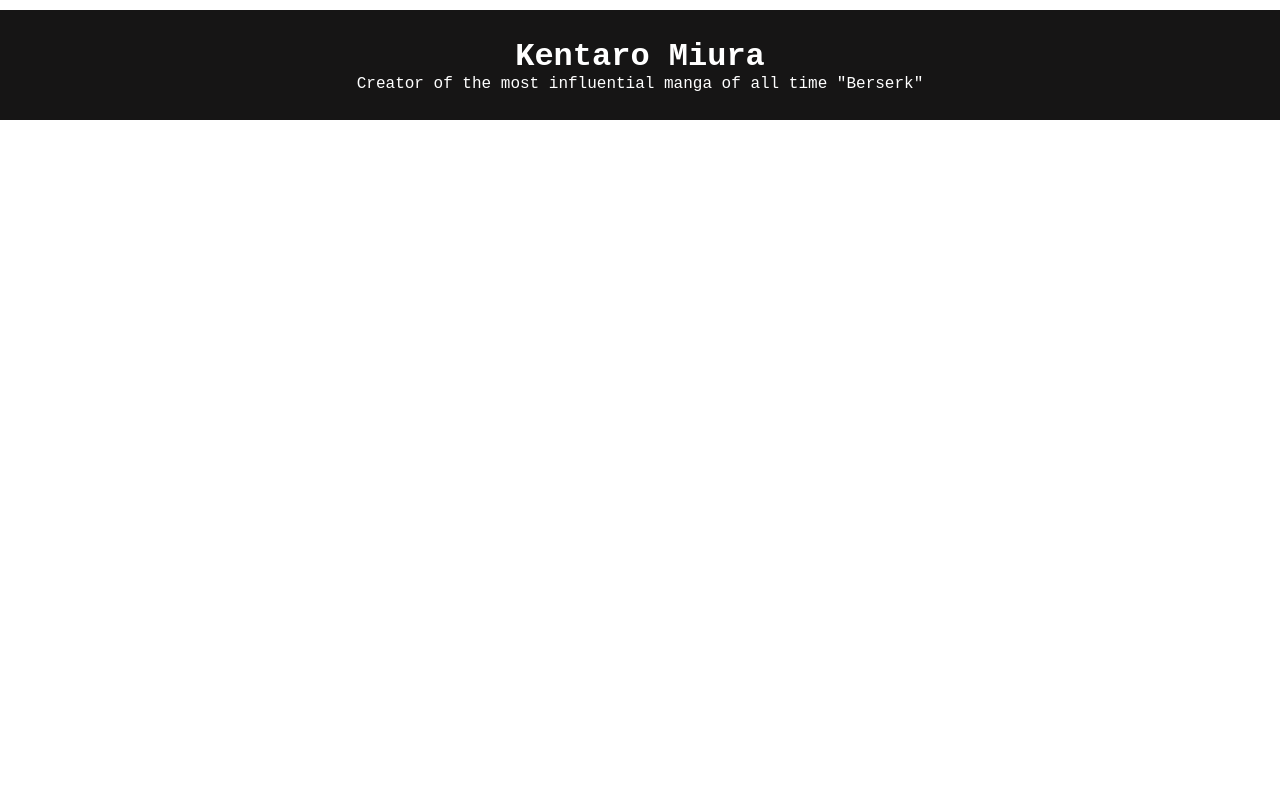
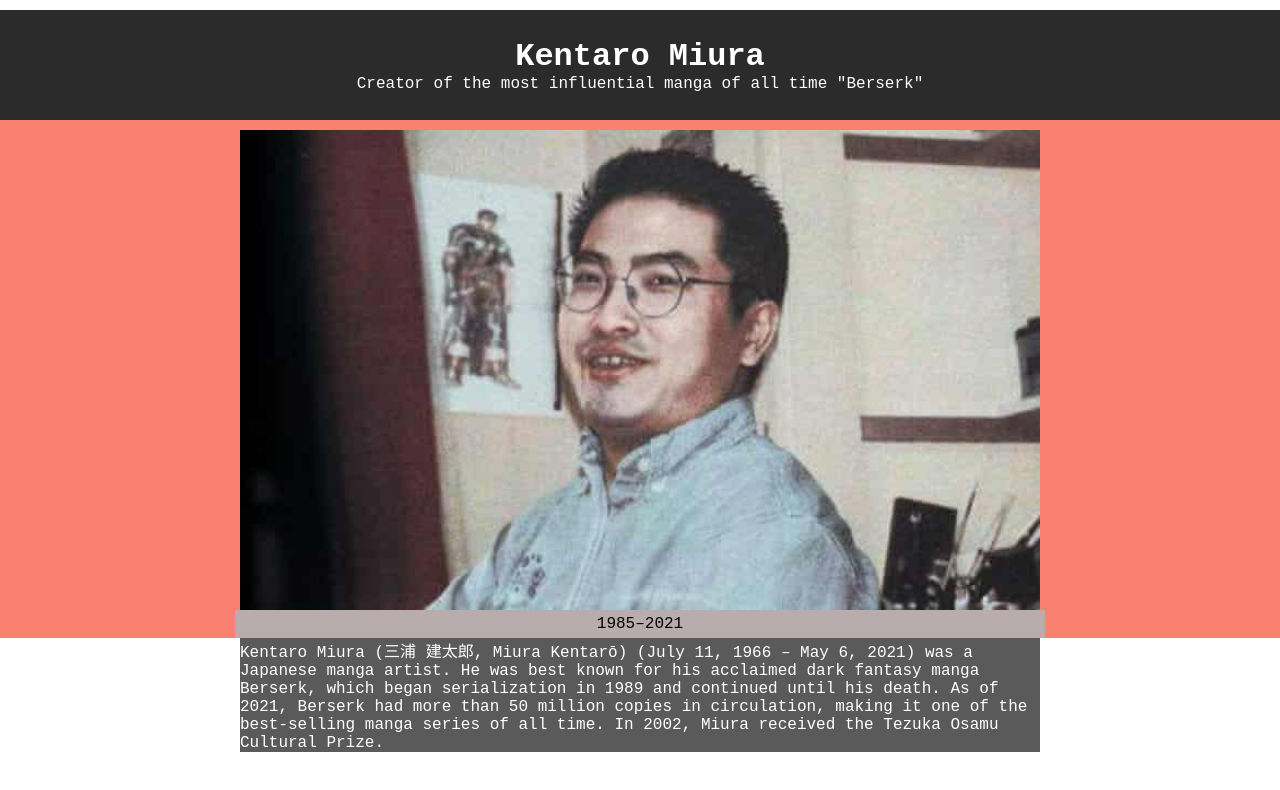
Before and after one commit to dropdead619/Miura-Tribute-Page, a plain HTML site: page index.html in a window 1280 px wide. Drawn offline with Linux system fonts and the light colour scheme.

Commit message:
Miura commit

```diff
--- a/index.html
+++ b/index.html
@@ -8,12 +8,23 @@
     <link href="styles/style.css" rel="stylesheet">
 </head>
 <body>
-    <header>
+    <main id="main">
         <div id="title">
             <h1>Kentaro Miura</h1>
             <p>Creator of the most influential manga of all time "Berserk"</p>
         </div>
-    </header>
+        <div id="img-div">
+            <img  id="image" src="images/kentaro.jpg" alt="Miura kentaro">
+            <div id="img-caption">1985–2021</div>
+        </div>
+        <article id="tribute-info">
+            <p> Kentaro Miura (三浦 建太郎, Miura Kentarō) (July 11, 1966 – May 6, 2021) was a Japanese manga artist.
+                He was best known for his acclaimed dark fantasy manga Berserk, which began serialization in 1989
+                and continued until his death. As of 2021, Berserk had more than 50 million copies in circulation,
+                making it one of the best-selling manga series of all time. In 2002, Miura received the Tezuka Osamu
+                Cultural Prize.</p>
 
+        </article>
+    </main>
 </body>
 </html>
--- a/styles/style.css
+++ b/styles/style.css
@@ -8,21 +8,56 @@
     color: white;
 }
 
-header {
-    height: 110px;
-    background-color: rgb(22, 21, 21);
+main {
     margin-top: 10px;
     display: flex;
+    flex-direction: column;
 }
 
 #title {
+    width: 100%;
+    height: 110px;
     margin: 0 auto;
     justify-content: center;
     align-items: center;
     display: flex;
     flex-direction: column;
+    background-color: rgb(22, 21, 21);
+    opacity: 0.9;
 }
 
 p, h1 {
     margin: 0 auto;
 }
+
+#img-div {
+    display: flex;
+    width: 100%;
+    flex-direction: column;
+    background-color: salmon;
+}
+
+#image {
+    margin: 0 auto;
+    justify-content: space-between;
+    margin-top: 10px;
+    width: 800px;
+    max-width: 100%;
+    height: auto;
+}
+
+#img-caption {
+    text-align: center;
+    margin: 0 auto;
+    width: 800px;
+    background-color: rgb(184, 172, 172);
+    color: black;
+    padding: 5px;
+}
+
+#tribute-info {
+    margin: 0 auto;
+    width: 800px;
+    background-color: rgb(22, 21, 21);
+    opacity: 0.7;
+}
```
Also changed, not shown: images/kentaro.jpg (added).
